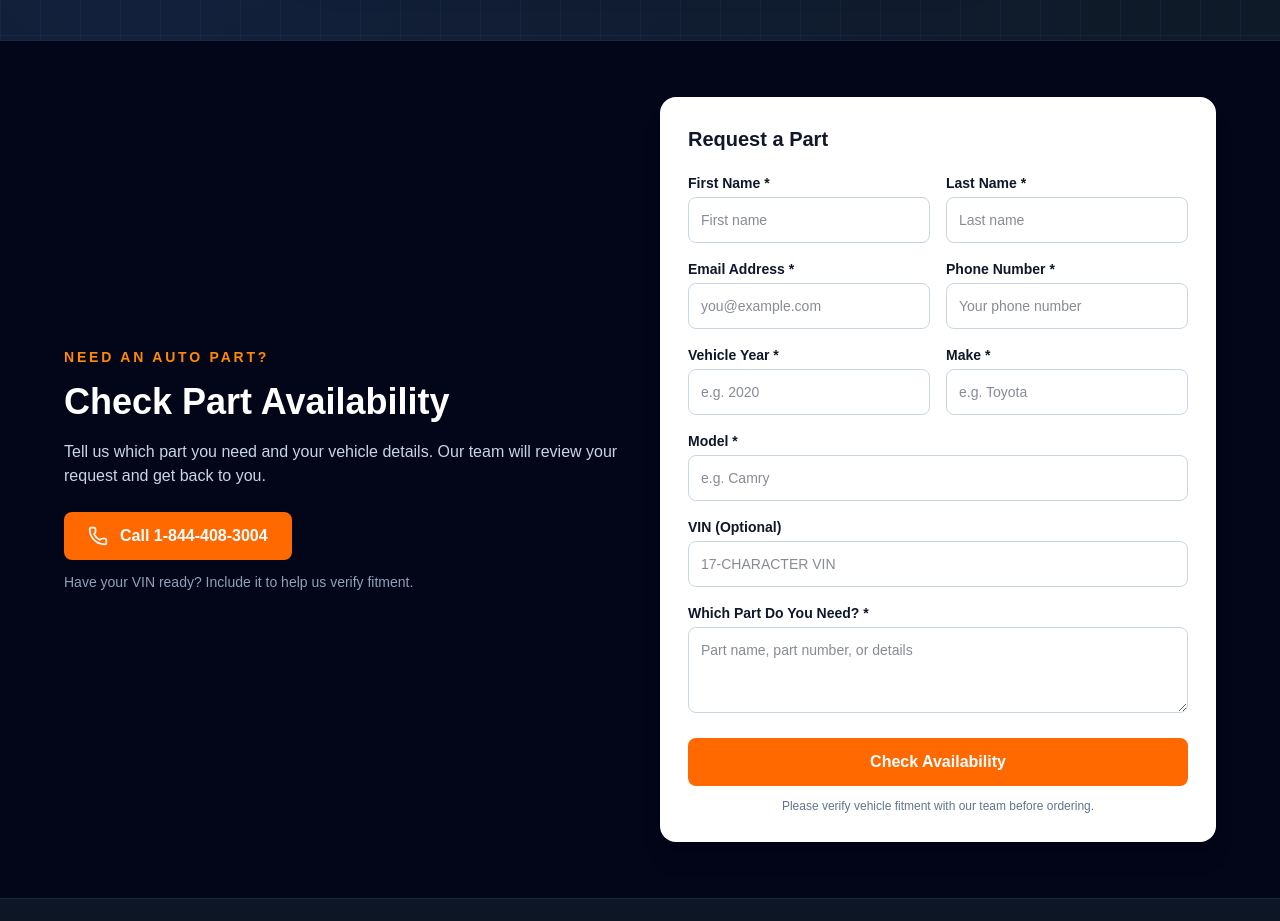
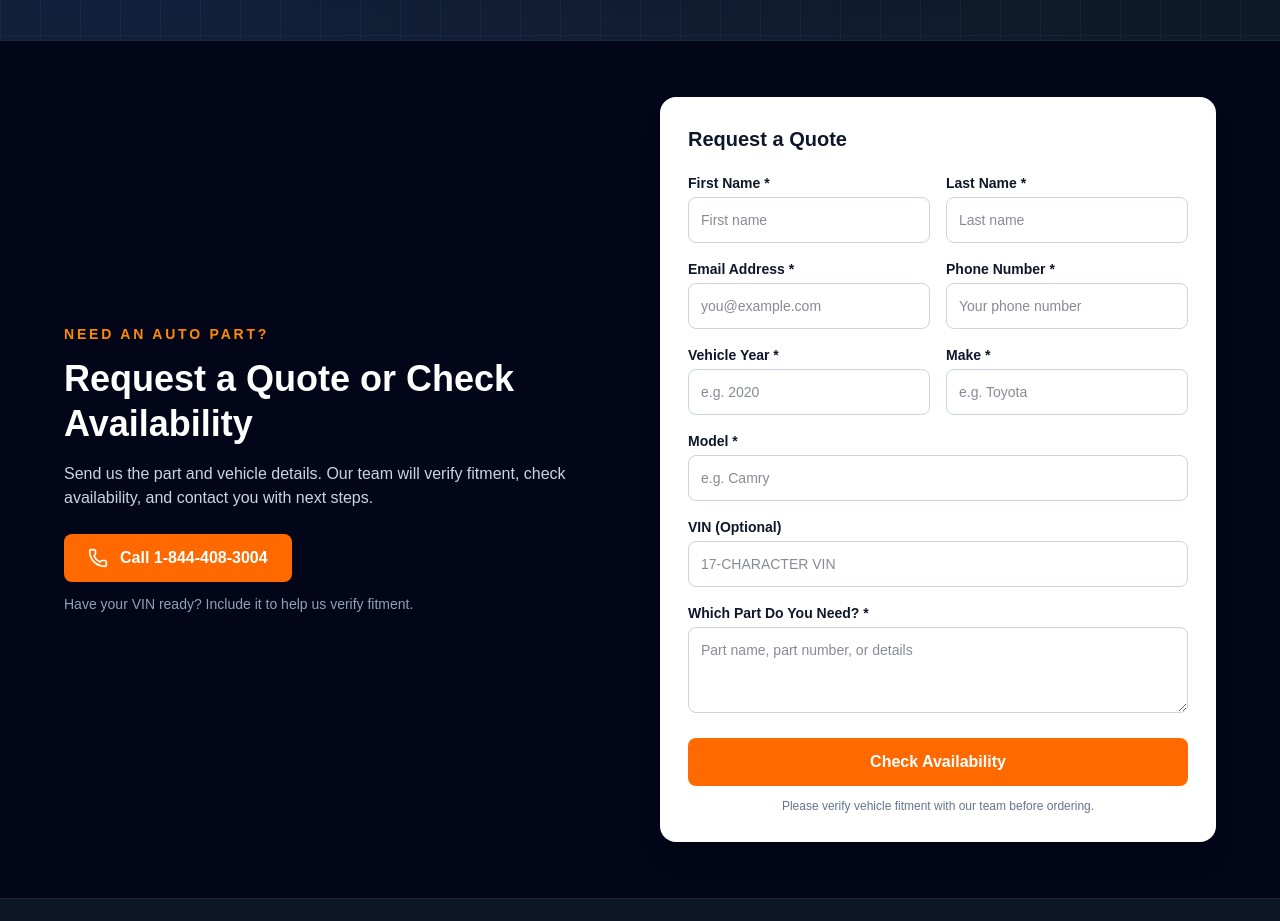
Before and after one commit to Awes0001/rockautotec-next, a Next.js app: page / in a window 1280 px wide. Shown: the part 900-1821 px from the top of the page. Built offline with nearby package versions, Linux system fonts and the light colour scheme; no server answers.

Commit message:
Add product-prefilled quote request form

```diff
--- a/components/availability-request.tsx
+++ b/components/availability-request.tsx
@@ -1,7 +1,7 @@
 
 "use client";
 
-import { useRef, useState, type FormEvent } from "react";
+import { useEffect, useRef, useState, type FormEvent } from "react";
 import { Phone, CheckCircle, Loader2 } from "lucide-react";
 
 const PHONE_NUMBER = "1-844-408-3004";
@@ -11,6 +11,13 @@ export default function AvailabilityRequest() {
   const [loading, setLoading] = useState(false);
   const [message, setMessage] = useState("");
   const [success, setSuccess] = useState(false);
+  const [partDetails, setPartDetails] = useState("");
+
+  useEffect(() => {
+    const params = new URLSearchParams(window.location.search);
+    const requestedPart = params.get("part");
+    if (requestedPart) setPartDetails(requestedPart.slice(0, 1000));
+  }, []);
 
   async function handleSubmit(event: FormEvent<HTMLFormElement>) {
     event.preventDefault();
@@ -43,6 +50,7 @@ export default function AvailabilityRequest() {
       }
 
       setSuccess(true);
+      setPartDetails("");
       setMessage(
         "Your request has been submitted! Our team will contact you shortly."
       );
@@ -72,12 +80,11 @@ export default function AvailabilityRequest() {
             </p>
 
             <h2 className="text-3xl font-extrabold leading-tight sm:text-4xl">
-              Check Part Availability
+              Request a Quote or Check Availability
             </h2>
 
             <p className="mt-4 max-w-xl text-slate-300">
-              Tell us which part you need and your vehicle details.
-              Our team will review your request and get back to you.
+              Send us the part and vehicle details. Our team will verify fitment, check availability, and contact you with next steps.
             </p>
 
             <a
@@ -98,7 +105,7 @@ export default function AvailabilityRequest() {
             className="rounded-2xl bg-white p-5 text-slate-900 shadow-xl sm:p-7"
           >
             <h3 className="mb-5 text-xl font-bold">
-              Request a Part
+              Request a Quote
             </h3>
 
             <div className="grid gap-4 sm:grid-cols-2">
@@ -206,6 +213,8 @@ export default function AvailabilityRequest() {
                 Which Part Do You Need? *
                 <textarea
                   name="part"
+                  value={partDetails}
+                  onChange={(event) => setPartDetails(event.target.value)}
                   required
                   minLength={3}
                   maxLength={1000}
```
